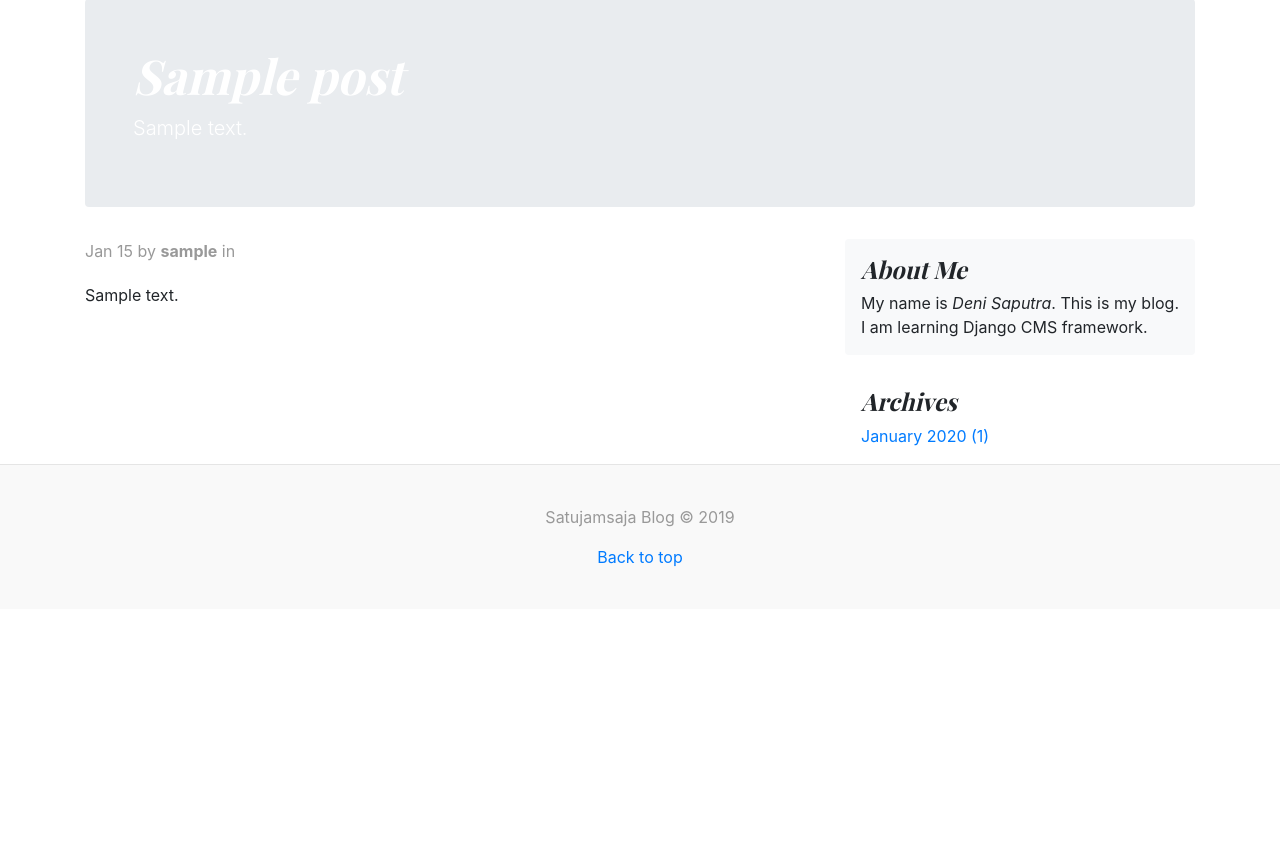
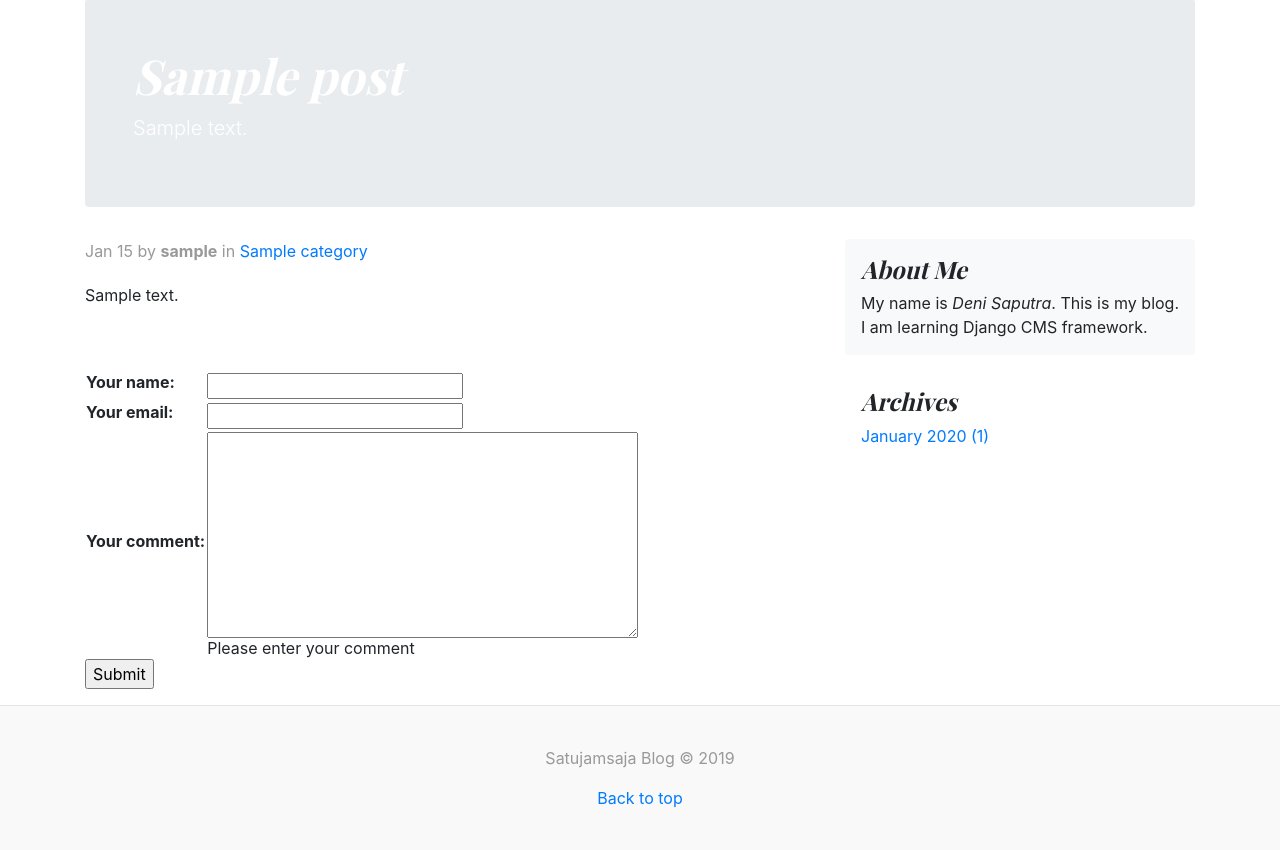
Before and after one commit to satujamsaja/django-blog, a Django app: page /blog/1 in a window 1280 px wide. Shown: the part 122-972 px from the top of the page. Before the commit the page ends 689 px from the top, so only its background shows below. Run offline with Django 3.2, Linux system fonts and the light colour scheme; tables that the repository leaves empty hold one stand-in row (values such as "Sample post"); some libraries are stand-ins or nearby versions.

Commit message:
add comment form

```diff
--- /dev/null
+++ b/blog/forms.py
@@ -0,0 +1,6 @@
+from django import forms
+
+class CommentForm(forms.Form):
+    comment_name = forms.CharField(label='Your name', max_length=150)
+    comment_email = forms.EmailField(label='Your email', max_length=150)
+    comment_body = forms.CharField(label='Your comment', widget=forms.Textarea, help_text='Please enter your comment')
--- a/blog/templates/category/category_index.html
+++ b/blog/templates/category/category_index.html
@@ -55,7 +55,11 @@
     {% for post in posts %}
         <div class="blog-post">
             <h2 class="blog-post-title"><a href="/blog/{{ post.id }}">{{ post.post_title }}</a></h2>
-            <p class="blog-post-meta">{{ post.post_date | date:"M j" }} by <strong>{{ post.post_author }}</strong> in {{ post.post_category }}</p>
+            <p class="blog-post-meta">{{ post.post_date | date:"M j" }} by <strong>{{ post.post_author }}</strong> in
+            {% for category in post.post_category.all %}
+                <a href="{% url 'category-index' category.id %}">{{ category.category_name }}</a>
+            {% endfor %}
+            </p>
             <div class="blog-summary text-justify">{{ post.post_summary }}</div>
         </div>
     {% endfor %}
--- a/blog/templates/post/post_detail.html
+++ b/blog/templates/post/post_detail.html
@@ -27,9 +27,23 @@
 {% block content %}
 {% load martortags %}
 <div class="blog-post">
-    <p class="blog-post-meta">{{ post.post_date | date:"M j" }} by <strong>{{ post.post_author }}</strong> in {{ post.post_category.category_name }}</p>
+    <p class="blog-post-meta">{{ post.post_date | date:"M j" }} by <strong>{{ post.post_author }}</strong> in
+    {% for category in post.post_category.all %}
+        <a href="{% url 'category-index' category.id %}">{{ category.category_name }}</a>
+    {% endfor %}
+    </p>
     <div class="blog-entry text-justify">{{ post.post_body | safe_markdown }}</div>
 </div>
+<div class="form-group">
+    <form method="post">
+    {% csrf_token %}
+        <table border="0">
+    {{ comment_form }}
+        </table>
+    <input type="submit" value="Submit">
+</form>
+</div>
+
 {% endblock %}
 
 
--- a/blog/templates/post/post_index.html
+++ b/blog/templates/post/post_index.html
@@ -55,7 +55,11 @@
     {% for post in posts %}
         <div class="blog-post">
             <h2 class="blog-post-title"><a href="{% url 'post-detail' post.id %}">{{ post.post_title }}</a></h2>
-            <p class="blog-post-meta">{{ post.post_date | date:"M j" }} by <strong>{{ post.post_author }}</strong> in {{ post.post_category.category_name }}</p>
+            <p class="blog-post-meta">{{ post.post_date | date:"M j" }} by <strong>{{ post.post_author }}</strong> in
+            {% for category in post.post_category.all %}
+                <a href="{% url 'category-index' category.id %}">{{ category.category_name }}</a>
+            {% endfor %}
+            </p>
             <div class="blog-summary text-justify">{{ post.post_summary }}</div>
         </div>
     {% endfor %}
--- a/blog/views.py
+++ b/blog/views.py
@@ -15,6 +15,8 @@ from django.views.generic.list import ListView
 from django.views.generic.detail import DetailView
 from blog.models import Post, Category, Menu, Page
 from django.utils.dates import MONTHS
+
+from blog.forms import CommentForm
 
 
 # Martor image upload view.
@@ -181,6 +183,11 @@ class PostDetailView(DetailView):
         except Post.DoesNotExist:
             all_posts = None
         context['all_posts'] = all_posts
+
+        """
+        Comment Form
+        """
+        context['comment_form'] = CommentForm()
 
         return context
 
```
